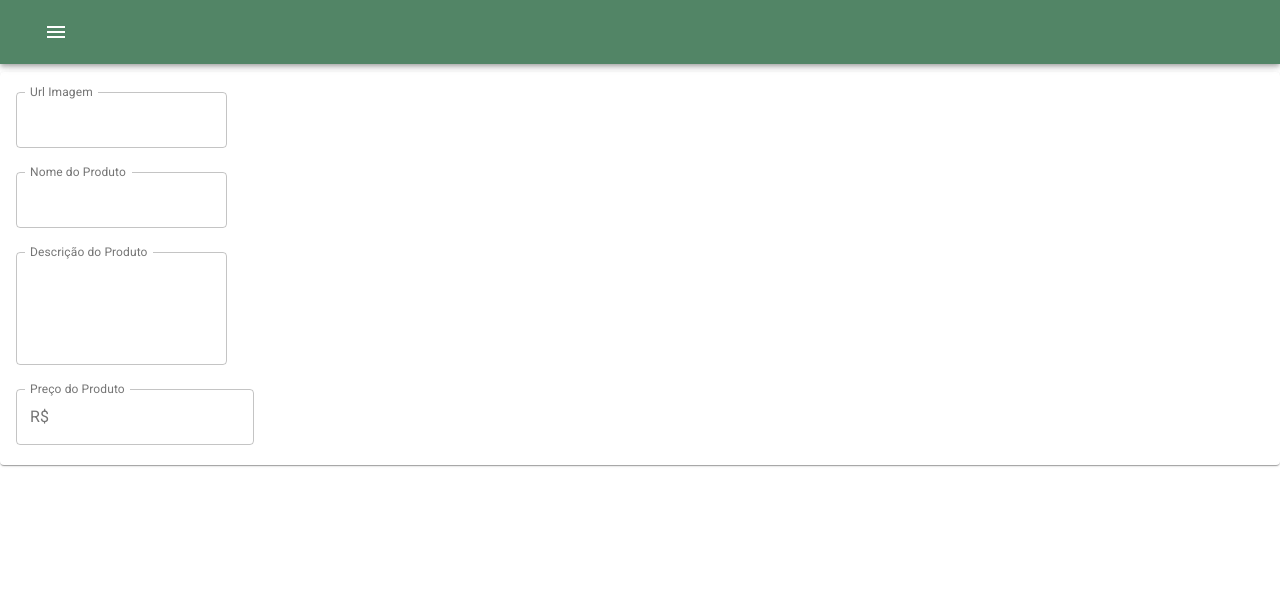
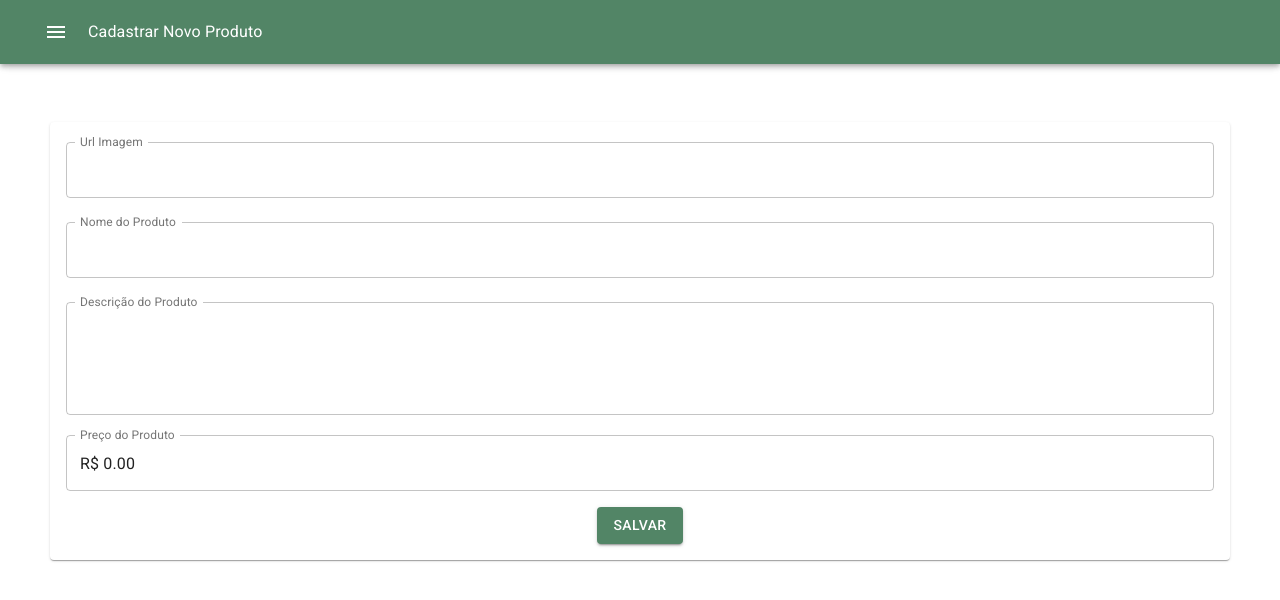
Before and after one commit to joaocika93/cpoa-client, a React (Create React App) app: page /cadastrarProduto in a window 1280 px wide. Shown: the top 600 px of the page. Built offline with nearby package versions, Linux system fonts and the light colour scheme.

Commit message:
Add cadastro de produtos

```diff
--- a/package.json
+++ b/package.json
@@ -27,6 +27,7 @@
     "react-images-upload": "^1.2.8",
     "react-images-uploading": "^3.0.0",
     "react-infinite-scroll-component": "^5.0.4",
+    "react-number-format": "^4.4.1",
     "react-phone-input-2": "^2.12.1",
     "react-phone-number-input": "^3.0.22",
     "react-redux": "^7.2.0",
--- a/src/pages/administradorPage/CadastrarProduto/index.js
+++ b/src/pages/administradorPage/CadastrarProduto/index.js
@@ -1,40 +1,131 @@
 import React, { useEffect, useState } from 'react';
+import PropTypes from 'prop-types';
 import {
     Card, TextField, Container, List, ListItem,
     Divider, ListItemText, ListItemAvatar, Avatar,
-    Typography, AppBar, Toolbar, IconButton, Button, InputAdornment, OutlinedInput, InputLabel
+    Typography, AppBar, Toolbar, IconButton, Button, InputAdornment, OutlinedInput, InputLabel, Grid, Popover
 } from '@material-ui/core'
-import { ThemeProvider, makeStyles, fade, withStyles } from '@material-ui/core/styles';
+import { ThemeProvider, makeStyles, fade, withStyles, hexToRgb } from '@material-ui/core/styles';
 import theme from '../../../ui/Theme'
 import Drawer from '../../../components/Drawer'
+import api from '../../../services/api'
+import NumberFormat from 'react-number-format';
 
-const maxNumber = 10;
-const maxMbFileSize = 5 * 1024 * 1024;
 
 const useStyles = makeStyles({
     root: {
         background: theme.palette.primary,
     },
-    img: {
-        width: 100
-    }
+    card: {
+        margin: 50,
+        display: 'flex',
+        justifyContent: 'center',
+    },
+    list: {
+        width: '100%'
+    },
+    input: {
+        border: theme.palette.primary
+    },
+    button: {
+        justifyContent: 'center'
+    },
+    typography: {
+        padding: theme.spacing(2),
+    },
 })
 
-export default function CadastrarProduto() {
+function NumberFormatCustom(props) {
+    const { inputRef, onChange, ...other } = props;
+
+    return (
+        <NumberFormat
+            {...other}
+            getInputRef={inputRef}
+            onValueChange={(values) => {
+                onChange({
+                    target: {
+                        name: props.name,
+                        value: values.value,
+                    },
+                });
+            }}
+            thousandSeparator=' '
+            isNumericString
+            prefix="R$"
+        />
+    );
+}
+
+
+NumberFormatCustom.propTypes = {
+    inputRef: PropTypes.func.isRequired,
+    name: PropTypes.string.isRequired,
+    onChange: PropTypes.func.isRequired,
+};
+
+export default function CadastrarProduto({ history }) {
     const classes = useStyles()
     const [images, setImages] = useState('')
     const [name, setName] = useState('')
     const [description, setDescription] = useState('')
-    const [price, setPrice] = useState('')
+    const [anchorEl, setAnchorEl] = React.useState(null);
+    const [values, setValues] = React.useState({
+        textmask: '(1  )    -    ',
+        numberformat: ' 0.00',
+    });
+    const [message, setMessage] = useState('')
 
-    useEffect(() => {
-        load()
-        //eslint-disable-next-line
+    const handleChange = (event) => {
+        setValues({
+            ...values,
+            [event.target.name]: event.target.value,
+        });
+    };
+
+    // useEffect(() => {
+    //     load()
+    //     //eslint-disable-next-line
+    // })
+
+
+    const handleOnClickSalveContact = () => {
+
+        if (name === "" || images === "" || description === "" || values.numberformat === "") {
+            console.log("Preencha todos os campos")
+            setAnchorEl(null);
+        } else {
+            api.post("/produtos/add", {
+                nome: name,
+                descricao: description,
+                preco: values.numberformat,
+                imagem: images
+            }).then(response => {
+                console.log(response)
             })
+            history.push(`/administrador`)
 
-    function load() {
-        console.log(images)
         }
+    }
+
+    const handleClick = (event) => {
+        setAnchorEl(event.currentTarget);
+        if (name === "" || images === "" || description === "" || values.numberformat === "") {
+            setMessage('Preencha todos os campos')
+        } else {
+            setMessage('Salvo com Sucesso!')
+        }
+
+    };
+
+    const handleClose = () => {
+        setAnchorEl(null);
+    };
+
+    const open = Boolean(anchorEl);
+    const id = open ? 'simple-popover' : undefined;
+
+
 
 
     return (
@@ -42,17 +133,27 @@ export default function CadastrarProduto() {
             <ThemeProvider theme={theme}>
                 <AppBar className={classes.root}>
                     <Toolbar>
+                        <Grid container alignItems='center'>
+                            <Grid item>
                                 <Drawer></Drawer>
+                            </Grid>
+                            <Grid item>
+                                <Typography color='inherit'>
+                                    Cadastrar Novo Produto
+                                </Typography>
+                            </Grid>
+                        </Grid>
                     </Toolbar>
                 </AppBar>
                 <br></br>
                 <br></br>
                 <br></br>
-                <Card>
-                    <List>
+                <Card className={classes.card}>
+                    <List className={classes.list} >
                         <ListItem>
                             <ListItemText>
                                 <TextField
+                                    className={classes.input}
                                     id="outlined-basic"
                                     label="Url Imagem"
                                     type="text"
@@ -62,12 +163,14 @@ export default function CadastrarProduto() {
                                     variant="outlined"
                                     onChange={e => setImages(e.target.value)}
                                     value={images}
+                                    fullWidth
                                 />
                             </ListItemText>
                         </ListItem>
                         <ListItem>
                             <ListItemText>
                                 <TextField
+                                    className={classes.input}
                                     id="outlined-basic"
                                     label="Nome do Produto"
                                     type="text"
@@ -77,12 +180,14 @@ export default function CadastrarProduto() {
                                     variant="outlined"
                                     onChange={e => setName(e.target.value)}
                                     value={name}
+                                    fullWidth
                                 />
                             </ListItemText>
                         </ListItem>
                         <ListItem>
                             <ListItemText>
                                 <TextField
+                                    className={classes.input}
                                     id="outlined-basic"
                                     label="Descrição do Produto"
                                     multiline
@@ -93,24 +198,43 @@ export default function CadastrarProduto() {
                                     variant="outlined"
                                     onChange={e => setDescription(e.target.value)}
                                     value={description}
-
+                                    fullWidth
                                 />
                             </ListItemText>
                         </ListItem>
                         <ListItem>
-                            <ListItemText>
                             <TextField
-                                    id="outlined-basic"
+                                className={classes.input}
                                 label="Preço do Produto"
-                                    id="standard-start-adornment"
+                                value={values.numberformat}
+                                onChange={handleChange}
+                                name="numberformat"
+                                id="formatted-numberformat-input"
                                 InputProps={{
-                                        startAdornment: <InputAdornment position="start">R$</InputAdornment>,
+                                    inputComponent: NumberFormatCustom,
                                 }}
-                                    variant="outlined"
-                                    onChange={e => setPrice(e.target.value)}
-                                    value={price}
+                                variant='outlined'
+                                fullWidth
                             />
-                            </ListItemText>
+                        </ListItem>
+                        <ListItem className={classes.button}>
+                            <Button aria-describedby={id} onClick={handleClick} color='primary' variant="contained">Salvar</Button>
+                            <Popover
+                                id={id}
+                                open={open}
+                                anchorEl={anchorEl}
+                                onClose={handleOnClickSalveContact}
+                                anchorOrigin={{
+                                    vertical: 'bottom',
+                                    horizontal: 'center',
+                                }}
+                                transformOrigin={{
+                                    vertical: 'top',
+                                    horizontal: 'center',
+                                }}
+                            >
+                                <Typography className={classes.typography}>{message}</Typography>
+                            </Popover>
                         </ListItem>
                     </List>
                 </Card>
--- a/src/pages/administradorPage/index.js
+++ b/src/pages/administradorPage/index.js
@@ -34,16 +34,17 @@ const useStyle = makeStyles({
         paddingBottom: theme.spacing(2),
     },
     grid: {
+        justifyContent: 'center'
     },
     cadastro: {
-        marginLeft: 27,
         height: 150,
         width: 150,
     },
     relatorio: {
         height: 150,
         width: 150,
-    }
+    },
+
 
 })
 
@@ -70,7 +71,7 @@ export default function Profile() {
                 <br></br>
                 <br></br>
                 <br></br>
-                <Grid container spacing={2}>
+                <Grid className={classes.grid} container spacing={2}>
                     <Grid item >
                         <a href='/cadastrarProduto'>
                             <Button className={classes.cadastro} color='primary' variant='contained'>
@@ -99,7 +100,7 @@ export default function Profile() {
                     </Grid>
                 </Grid>
                 <br></br>
-                <Grid container spacing={2}>
+                <Grid className={classes.grid} container spacing={2}>
                     <Grid item >
                         <Button className={classes.cadastro} color='primary' variant='contained'>
                             <Grid container direction='row' justify='center' spacing={2}>
@@ -126,7 +127,7 @@ export default function Profile() {
                     </Grid>
                 </Grid>
                 <br></br>
-                <Grid container spacing={2}>
+                <Grid className={classes.grid} container spacing={2}>
                     <Grid item >
                         <Button className={classes.cadastro} color='primary' variant='contained'>
                             <Grid container direction='row' justify='center' spacing={2}>
```
Also changed, not shown: 1 other file (tests, documents, lock files or other folders). Lines whose indentation alone changed are shown as unchanged.
